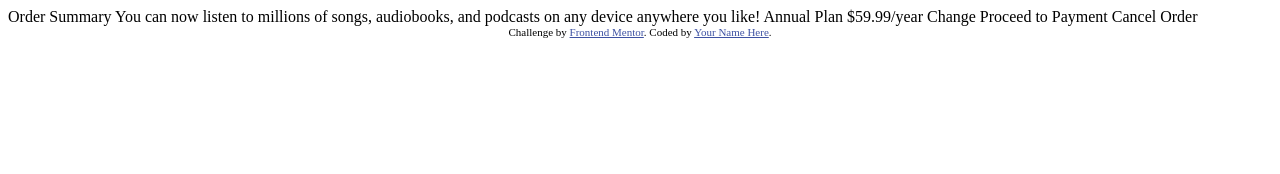
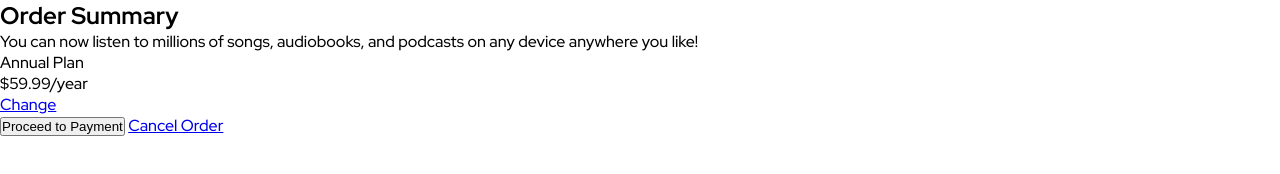
Before and after one commit to serhii-bielik/fm-order-summary-component, a plain HTML site: page index.html in a window 1280 px wide. Drawn offline with Linux system fonts and the light colour scheme.

Commit message:
add html structure

```diff
--- a/index.html
+++ b/index.html
@@ -1,37 +1,46 @@
 <!DOCTYPE html>
 <html lang="en">
   <head>
-  <meta charset="UTF-8">
-  <meta name="viewport" content="width=device-width, initial-scale=1.0"> <!-- displays site properly based on user's device -->
-
-  <link rel="icon" type="image/png" sizes="32x32" href="./images/favicon-32x32.png">
-
+    <meta charset="UTF-8" />
+    <meta name="viewport" content="width=device-width, initial-scale=1.0" />
+    <link
+      rel="icon"
+      type="image/png"
+      sizes="32x32"
+      href="./images/favicon-32x32.png"
+    />
+    <link rel="preconnect" href="https://fonts.googleapis.com" />
+    <link rel="preconnect" href="https://fonts.gstatic.com" crossorigin />
+    <link
+      href="https://fonts.googleapis.com/css2?family=Red+Hat+Display:wght@500;700;900&display=swap"
+      rel="stylesheet"
+    />
+    <link rel="stylesheet" href="./style.css" />
+    <link rel="stylesheet" href="./style.css" />
     <title>Frontend Mentor | Order summary card</title>
-
-  <!-- Feel free to remove these styles or customise in your own stylesheet 👍 -->
-  <style>
-    .attribution { font-size: 11px; text-align: center; }
-    .attribution a { color: hsl(228, 45%, 44%); }
-  </style>
   </head>
   <body>
-
-  Order Summary
-
-  You can now listen to millions of songs, audiobooks, and podcasts on any
-  device anywhere you like!
-
-  Annual Plan
-  $59.99/year
-
-  Change
-
-  Proceed to Payment
-  Cancel Order
-
-  <div class="attribution">
-    Challenge by <a href="https://www.frontendmentor.io?ref=challenge" target="_blank">Frontend Mentor</a>.
-    Coded by <a href="#">Your Name Here</a>.
+    <main class="container">
+      <section class="order">
+        <div class="order__head-img"></div>
+        <div class="order__content">
+          <h1 class="order__title">Order Summary</h1>
+          <p class="order__description">
+            You can now listen to millions of songs, audiobooks, and podcasts on
+            any device anywhere you like!
+          </p>
+          <div class="order-row">
+            <div class="order-row__icon"></div>
+            <div class="order-row__item">
+              <div class="order-row__item-type">Annual Plan</div>
+              <div class="order-row__item-price">$59.99/year</div>
             </div>
+            <div class="order-row__action"><a href="#change">Change</a></div>
+          </div>
+          <button class="order__pay">Proceed to Payment</button>
+          <a href="#cancel" class="order__cancel">Cancel Order</a>
+        </div>
+      </section>
+    </main>
   </body>
 </html>
--- /dev/null
+++ b/style.css
@@ -0,0 +1,20 @@
+*,
+*::after,
+*::before {
+  box-sizing: border-box;
+  margin: 0;
+  padding: 0;
+}
+
+:root {
+  --clr-pale-blue: #e0e8ff;
+  --clr-bright-blue: #3829e0;
+  --clr-very-pale-blue: #f5f7ff;
+  --clr-desaturated-blue: #7280a7;
+  --clr-dark-blue: #1f2f56;
+}
+
+body {
+  font-family: 'Red Hat Display', sans-serif;
+  font-size: 16px;
+}
```
Also changed, not shown: 2 other files. Lines whose indentation alone changed are shown as unchanged.
